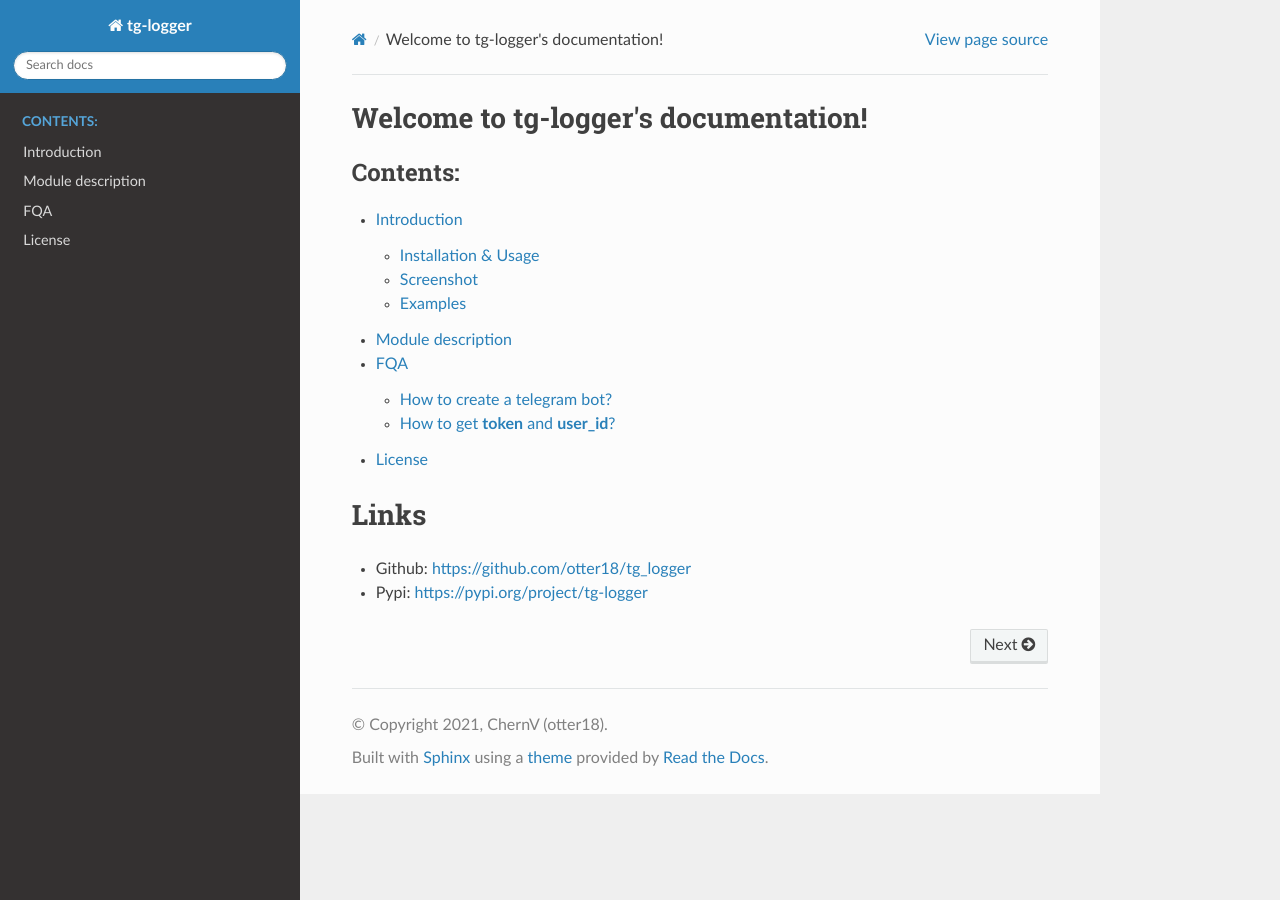
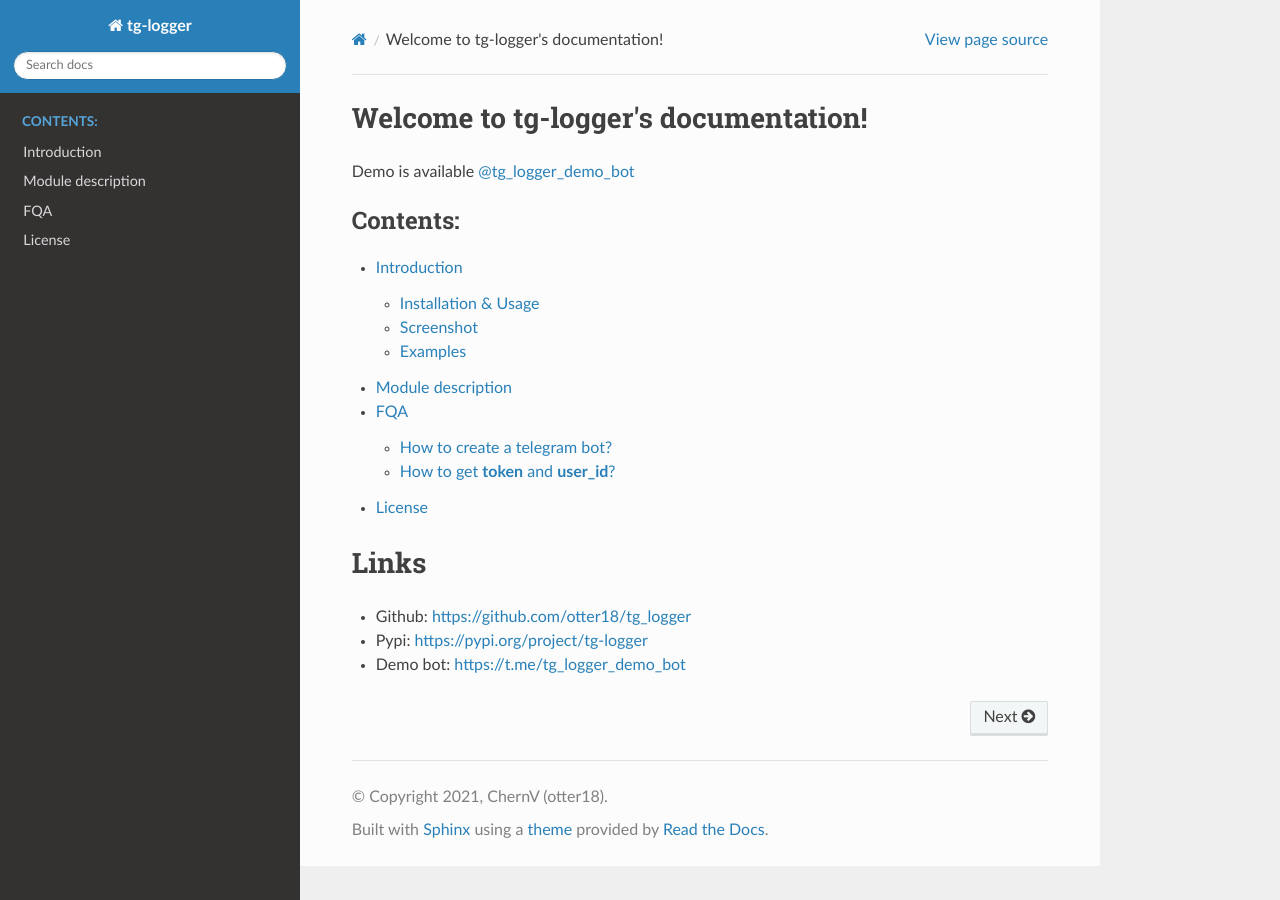
Before and after one commit to otter18/tg_logger, a Sphinx documentation site: the page built from docs/source/index.rst, in a window 1280 px wide. Built offline with Sphinx 7.4.7 and the Read the Docs theme 2.0.0, drawn with Linux system fonts in a browser that asks for light colours.

Commit message:
Update index.rst

```diff
--- a/docs/source/index.rst
+++ b/docs/source/index.rst
@@ -5,6 +5,8 @@
 
 Welcome to tg-logger's documentation!
 =====================================
+
+Demo is available `@tg_logger_demo_bot <https://t.me/tg_logger_demo_bot>`_
 
 .. toctree::
    :maxdepth: 2
@@ -19,7 +21,7 @@
 =====
 - Github: https://github.com/otter18/tg_logger
 - Pypi: https://pypi.org/project/tg-logger
-
+- Demo bot: https://t.me/tg_logger_demo_bot
 
 ..
    Indices and tables
```
